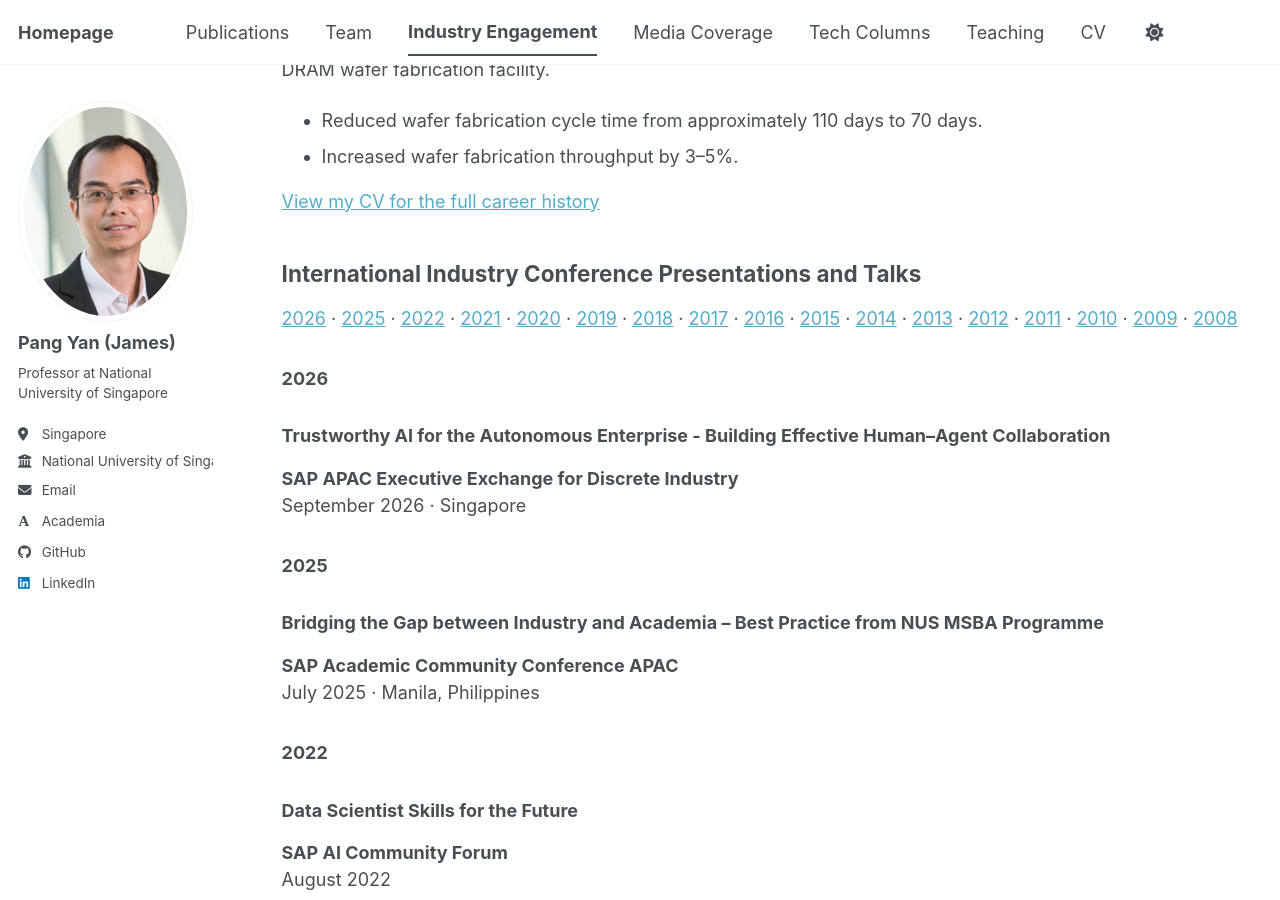
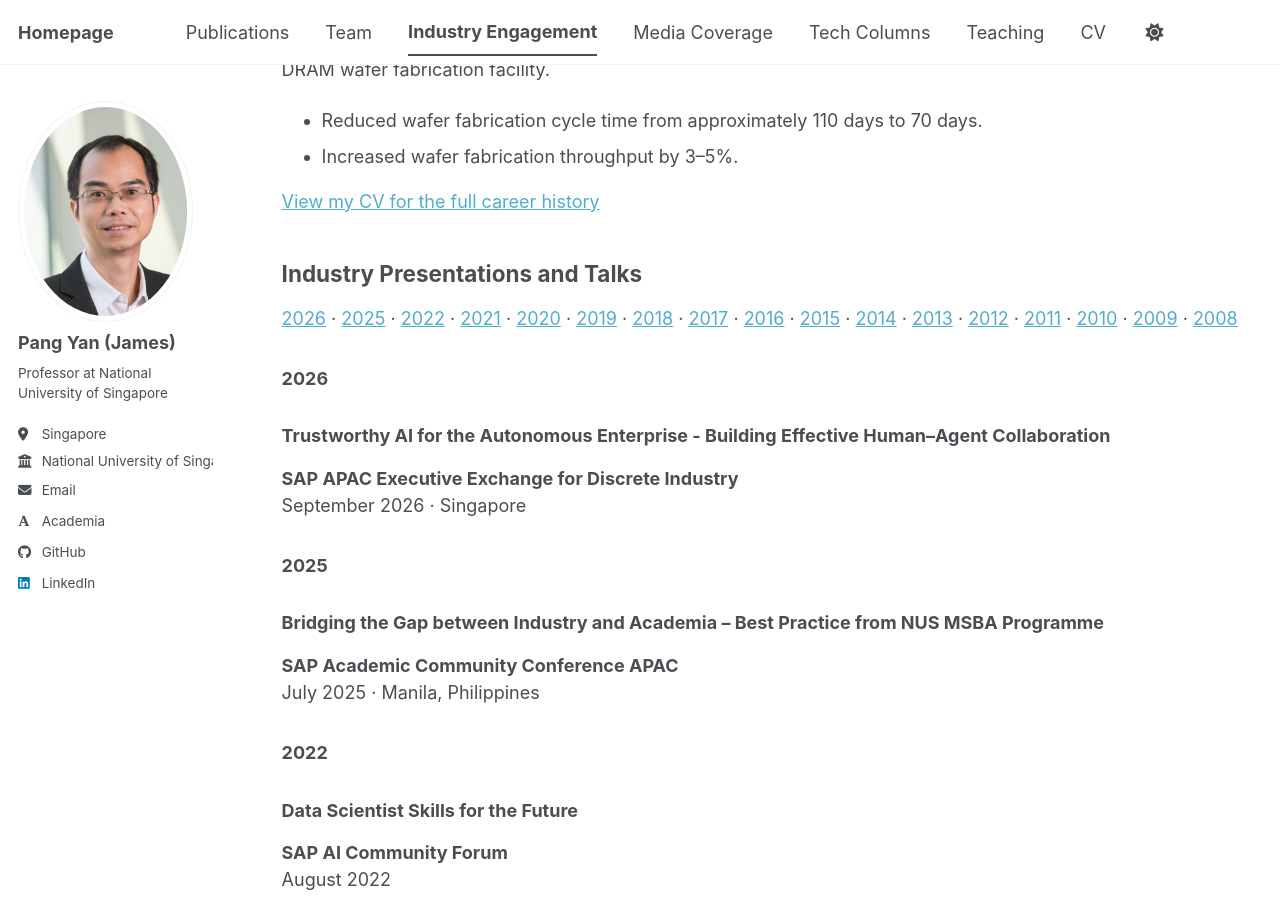
Before and after one commit to jamespangyan/jamespangyan.github.io, a Jekyll site: the page built from _pages/talks.html, in a window 1280 px wide and 900 px high, scrolled down 1277 px. Built offline with Jekyll 4.4.1, drawn with Linux system fonts in a browser that asks for light colours; some web fonts are replaced; a script bundle is joined from its source files by our own code; library files that are not in the unit come from our copies; some of the changed text lies outside the part shown.

Commit message:
Shorten industry presentations section title

```diff
--- a/_pages/talks.html
+++ b/_pages/talks.html
@@ -7,7 +7,7 @@ author_profile: true
 
 <p>My industry experience spans architecture, research and engineering at IBM, Motorola and Micron. I also engage with industry through conference presentations, invited talks and consultations across analytics, AI, blockchain and optimization.</p>
 <nav aria-label="Industry engagement sections">
-  <p><a href="#industry-experience">Industry Experience</a> &middot; <a href="#conference-talks">Conference Presentations and Talks</a> &middot; <a href="#consultations">Consultations</a></p>
+  <p><a href="#industry-experience">Industry Experience</a> &middot; <a href="#conference-talks">Industry Presentations and Talks</a> &middot; <a href="#consultations">Consultations</a></p>
 </nav>
 
 <h2 id="industry-experience">Industry Experience</h2>
@@ -49,7 +49,7 @@ author_profile: true
 </section>
 <p><a href="{{ '/cv-json/' | relative_url }}">View my CV for the full career history</a></p>
 
-<h2 id="conference-talks">International Industry Conference Presentations and Talks</h2>
+<h2 id="conference-talks">Industry Presentations and Talks</h2>
 {% assign talks_by_year = site.data.industry_engagement.talks | group_by: "year" %}
 <nav aria-label="Industry presentations and talks by year">
   <p>{% for year in talks_by_year %}<a href="#talks-{{ year.name }}">{{ year.name }}</a>{% unless forloop.last %} &middot; {% endunless %}{% endfor %}</p>
```
